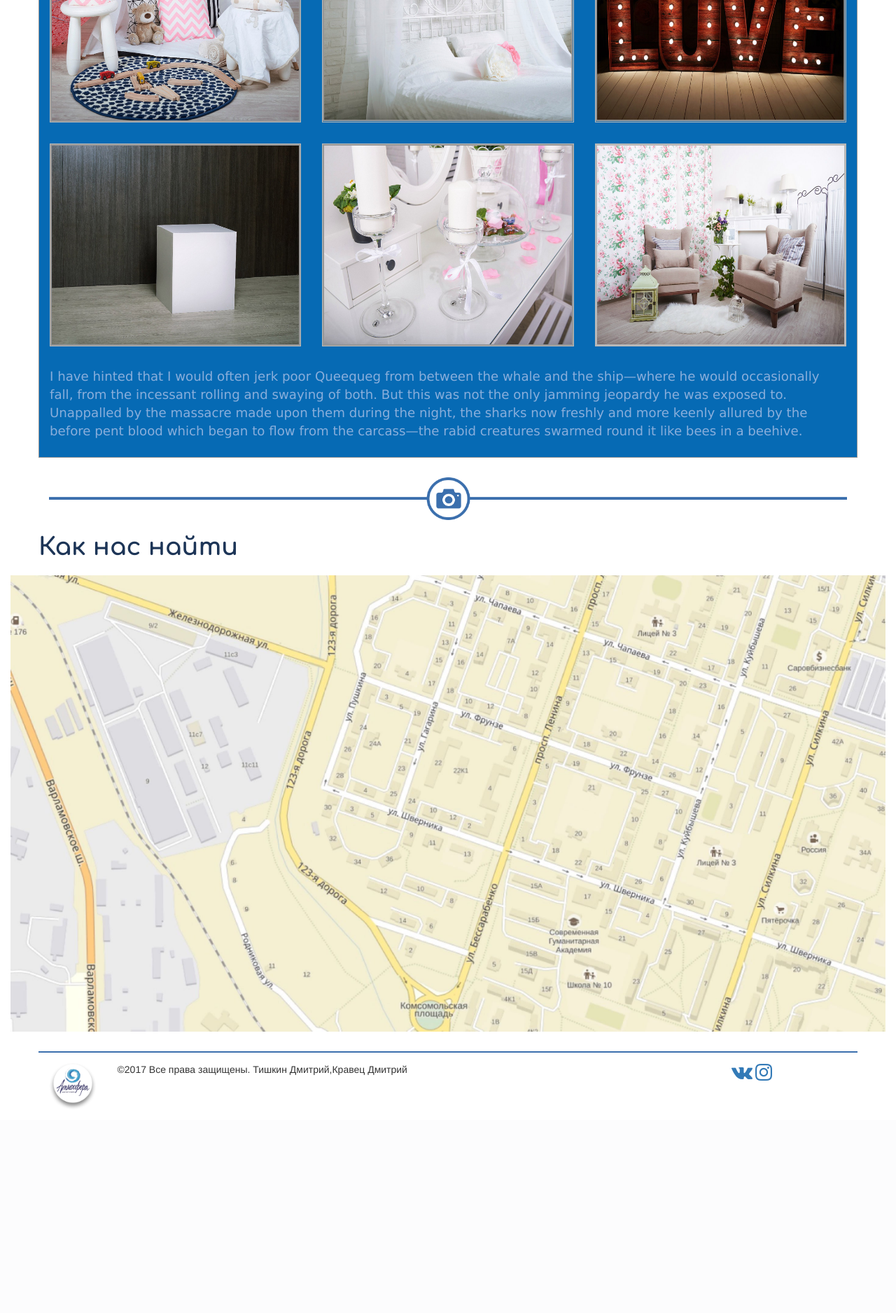
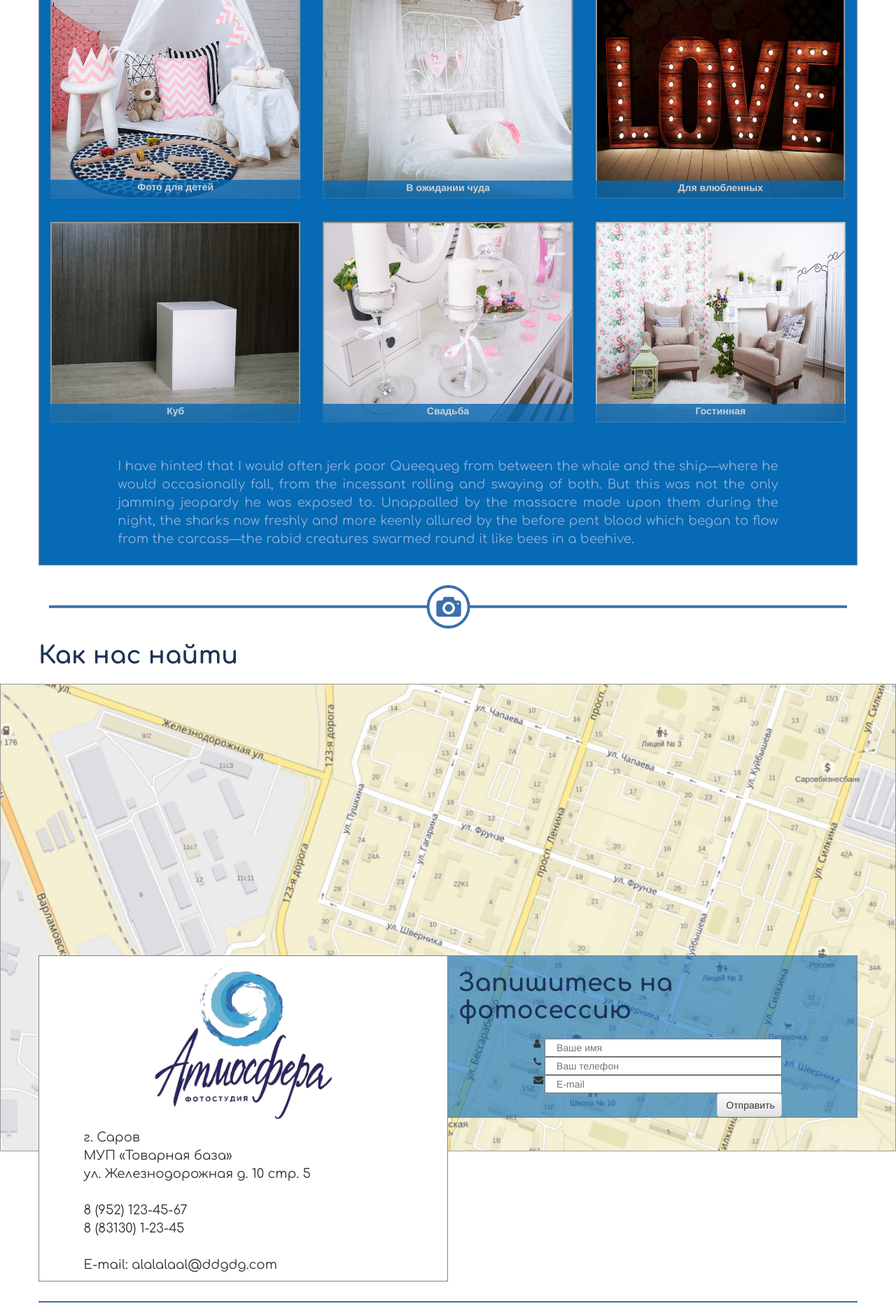
Before and after one commit to fenixsarov/Atmosphere_old, a Django app: page / in a window 1280 px wide. Shown: the part 1640-3516 px from the top of the page at 70% size. Before the commit the page ends 3223 px from the top, so only its background shows below. Run offline with Django 3.2, Linux system fonts and the light colour scheme; style sheets or scripts are compiled from the project's sources; some libraries are stand-ins or nearby versions.

Commit message:
Сделал кое какую анимацию... Ну в общем пока мне нравитя как получается, но нужно больше анимации красивой и прикольной. Нужно подумать

```diff
--- a/MainApp/templates/index.html
+++ b/MainApp/templates/index.html
@@ -6,7 +6,7 @@
 {% block content %}
 <div class="container-fluid">
     <div class="row">
-        <div id="portfolio-carousel" class="carousel slide portfolio" data-interval="3000" data-ride="carousel">
+        <div id="portfolio-carousel" class="carousel slide portfolio" data-interval="5000" data-ride="carousel">
             <div class="carousel-inner">
                 <div class="active item">
                     <img src="{% static 'images/photoportfolio/1.jpg' %}" alt="">
@@ -53,26 +53,35 @@
 </div>
 <div class="container">
     <div class="row content photographs">
-        <a class="col-sm-2 col-sm-offset-1" href="#">
-            <img src="{% static 'images/photograph/1.png' %}" alt="" class="profile">
-            <label for="">Steven Rogers</label>
-        </a>
-        <a class="col-sm-2" href="#">
-            <img src="{% static 'images/photograph/2.png' %}" alt="" class="profile">
-            <label for="">Judith White</label>
-        </a>
-        <a class="col-sm-2" href="#">
-            <img src="{% static 'images/photograph/3.png' %}" alt="" class="profile">
-            <label for="">Joan Santos</label>
-        </a>
-        <a class="col-sm-2" href="#">
-            <img src="{% static 'images/photograph/4.png' %}" alt="" class="profile">
-            <label for="">Keith Murray</label>
-        </a>
-        <a class="col-sm-2" href="#">
-            <img src="{% static 'images/photograph/5.png' %}" alt="" class="profile">
-            <label for="">Shirley Jacobs</label>
-        </a>
+        <div class="col-sm-12">
+            <div class="row">
+                <a class="at-img-link col-sm-2 col-sm-offset-1" href="#">
+                    <img src="{% static 'images/photograph/1.png' %}" alt="" class="at-img">
+                    <label class="at-description" for="">Steven Rogers</label>
+                </a>
+                <a class="at-img-link col-sm-2" href="#">
+                    <img src="{% static 'images/photograph/2.png' %}" alt="" class="at-img">
+                    <label class="at-description" for="">Judith White</label>
+                </a>
+                <a class="at-img-link col-sm-2" href="#">
+                    <img src="{% static 'images/photograph/3.png' %}" alt="" class="at-img">
+                    <label class="at-description" for="">Joan Santos</label>
+                </a>
+                <a class="at-img-link col-sm-2" href="#">
+                    <img src="{% static 'images/photograph/4.png' %}" alt="" class="at-img">
+                    <label class="at-description" for="">Keith Murray</label>
+                </a>
+                <a class="at-img-link col-sm-2" href="#">
+                    <img src="{% static 'images/photograph/5.png' %}" alt="" class="at-img">
+                    <label class="at-description" for="">Shirley Jacobs</label>
+                </a>
+            </div>
+            <div class="row description">
+                <p class="col-xs-10 col-xs-offset-1">
+                    I have hinted that I would often jerk poor Queequeg from between the whale and the ship—where he would occasionally fall, from the incessant rolling and swaying of both. But this was not the only jamming jeopardy he was exposed to. Unappalled by the massacre made upon them during the night, the sharks now freshly and more keenly allured by the before pent blood which began to flow from the carcass—the rabid creatures swarmed round it like bees in a beehive.
+                </p>
+            </div>
+        </div>
     </div>
 </div>
 <div class="container">
@@ -85,15 +94,33 @@
     <div class="row content photo-zone">
         <div class="col-xs-12">
             <div class="row img-preview">
-                <div class="col-xs-6 col-sm-4"><img src="{%static 'images/zones/1.png'%}" alt=""></div>
-                <div class="col-xs-6 col-sm-4"><img src="{%static 'images/zones/2.png'%}" alt=""></div>
-                <div class="col-xs-6 col-sm-4"><img src="{%static 'images/zones/3.png'%}" alt=""></div>
-                <div class="col-xs-6 col-sm-4"><img src="{%static 'images/zones/4.png'%}" alt=""></div>
-                <div class="col-xs-6 col-sm-4"><img src="{%static 'images/zones/5.png'%}" alt=""></div>
-                <div class="col-xs-6 col-sm-4"><img src="{%static 'images/zones/6.png'%}" alt=""></div>
+                <a class="at-img-link col-sm-4 col-xs-6" href="#">
+                    <img src="{% static 'images/zones/1.png' %}" alt="" class="at-img">
+                    <label class="at-description" for="">Фото для детей</label>
+                </a>
+                <a class="at-img-link col-sm-4 col-xs-6" href="#">
+                    <img src="{% static 'images/zones/2.png' %}" alt="" class="at-img">
+                    <label class="at-description" for="">В ожидании чуда</label>
+                </a>
+                <a class="at-img-link col-sm-4 col-xs-6" href="#">
+                    <img src="{% static 'images/zones/3.png' %}" alt="" class="at-img">
+                    <label class="at-description" for="">Для влюбленных</label>
+                </a>
+                <a class="at-img-link col-sm-4 col-xs-6" href="#">
+                    <img src="{% static 'images/zones/4.png' %}" alt="" class="at-img">
+                    <label class="at-description" for="">Куб</label>
+                </a>
+                <a class="at-img-link col-sm-4 col-xs-6" href="#">
+                    <img src="{% static 'images/zones/5.png' %}" alt="" class="at-img">
+                    <label class="at-description" for="">Свадьба</label>
+                </a>
+                <a class="at-img-link col-sm-4 col-xs-6" href="#">
+                    <img src="{% static 'images/zones/6.png' %}" alt="" class="at-img">
+                    <label class="at-description" for="">Гостинная</label>
+                </a>
             </div>
             <div class="row description">
-                <p class="col-xs-12">
+                <p class="col-xs-10 col-xs-offset-1">
                     I have hinted that I would often jerk poor Queequeg from between the whale and the ship—where he would occasionally fall, from the incessant rolling and swaying of both. But this was not the only jamming jeopardy he was exposed to. Unappalled by the massacre made upon them during the night, the sharks now freshly and more keenly allured by the before pent blood which began to flow from the carcass—the rabid creatures swarmed round it like bees in a beehive.
                 </p>
             </div>
@@ -106,9 +133,58 @@
     </div>
     <h1 class="row partition-name">Как нас найти</h1>
 </div>
-<div class="container-fluid">
-    <div class="row contacts">
-        <img src="{% static 'images/map.jpg' %}" alt="" class="col-sm-12 map">
+<div class="container-fluid at-contacts">
+    <div class="row">
+        <img src="{% static 'images/map.jpg' %}" alt="" class="at-map">
+    </div>
+    <div class="container">
+        <div class="row at-contacts-container">
+            <div class="col-sm-6 at-contact-address">
+                <div class="row">
+                    <a href="/" class="logo col-sm-6 col-sm-offset-3">
+                        <img src="{% static 'images/logo.png' %}" alt="">
+                    </a>
+                </div>
+                <div class="row">
+                    <div class="col-sm-10 col-sm-offset-1">
+                        <p>
+                            г. Саров<br>
+                            МУП «Товарная база»<br>
+                            ул. Железнодорожная д. 10 стр. 5<br><br>
+
+                            8 (952) 123-45-67<br>
+                            8 (83130) 1-23-45<br><br>
+
+                            E-mail: alalalaal@ddgdg.com
+                        </p>
+                    </div>
+                </div>
+            </div>
+            <div class="col-sm-6 at-contact-registration">
+                <div class="row">
+                    <h1 class="col-sm-12 partition-name">
+                    Запишитесь на фотосессию
+                    </h1>
+                </div>
+                <form action="" class="col-sm-8 col-sm-offset-2">
+                    <div class="row">
+                        <i class="col-sm-1 fa fa-user"></i>
+                        <input name="name" class="col-sm-11" placeholder="Ваше имя">
+                    </div>
+                    <div class="row">
+                        <i class="col-sm-1 fa fa-phone"></i>
+                        <input name="phone" class="col-sm-11" placeholder="Ваш телефон">
+                    </div>
+                    <div class="row">
+                        <i class="col-sm-1 fa fa-envelope"></i>
+                        <input name="email" class="col-sm-11" placeholder="E-mail">
+                    </div>
+                    <div class="row">
+                        <button type="submit" class="btn btn-default col-sm-3 col-sm-offset-9">Отправить</button>
+                    </div>
+                </form>
+            </div>
+        </div>
     </div>
 </div>
 {% endblock %}
--- a/static/js/main.js
+++ b/static/js/main.js
@@ -1,3 +1,38 @@
 $(function () {
     $('#portfolio-carousel .carousel-inner').height($(window).height());
+
+    $('#portfolio-carousel')
+        .find('.caption')
+        .animate({
+            'left': '4em',
+            'opacity': 1
+        }, 500, function () {
+            $(this).find('.description')
+                .animate({
+                    'opacity': 1
+                }, 500)
+        });
+    // Carousel
+    $('#portfolio-carousel').on('slide.bs.carousel', function () {
+        $(this).find('.caption')
+            .animate({
+                'opacity': 0,
+                'left': '50%'
+            }, 200, function () {
+                $(this).find('.description')
+                    .css('opacity', '0');
+            });
+    });
+    $('#portfolio-carousel').on('slid.bs.carousel', function () {
+        $(this).find('.caption')
+            .animate({
+                'left': '4em',
+                'opacity': 1
+            }, 500, function () {
+                $(this).find('.description')
+                    .animate({
+                        'opacity': 1
+                    }, 500)
+            });
+    });
 });
--- a/static/less/header.less
+++ b/static/less/header.less
@@ -6,6 +6,7 @@
     .backgrounded(0.8);
     font-size: 2em;
     text-align: center;
+    box-shadow: 0 3px 5px rgb(100, 100, 100);
     nav {
         a {
             padding-left: 0;
@@ -17,10 +18,12 @@
             padding: 1em;
             color: #FFFFFF;
             letter-spacing: 2.73px;
-            text-shadow: 1px 1px 1px rgb(150,150,150);
+            text-shadow: 2px 2px 4px rgb(150,150,150);
+            transition: 0.2s ease-in;
 
             &:hover {
-                text-shadow: 1px 1px 1px rgb(205,205,205, 0.7);
+                color: #CCCCCC;
+                text-shadow: 2px 2px 4px rgb(100,100,100);
             }
         }
 
--- a/static/less/main.less
+++ b/static/less/main.less
@@ -8,6 +8,13 @@
 body {
     a:hover {
         text-decoration: none;
+    }
+}
+
+.logo {
+    padding: 8px;
+    img {
+        width: 100%;
     }
 }
 
@@ -30,60 +37,83 @@ body {
     }
 }
 
-.container, .container-fluid {
-    .partition-name {
-        .font-headers;
-        font-size: 2.5em;
-        padding-top: 0;
-        padding-bottom: 0.3em;
-    }
-    .content {
-        .backgrounded;
-        .bordered;
-        padding: 1em 0 1em 0;
-    }
-}
-
-.content.photographs {
-    .profile {
-        width: 100%;
-    }
-    label {
-        display: block;
-        text-align: center;
-        padding: 8px;
-        font-size: 1.3em;
-        color: rgb(137, 174, 219);
-    }
-    & a:hover {
-        label {
-            color: rgb(250,250,250);
-        }
-    }
-}
-.content.photo-zone {
-    .img-preview {
-        div {
-            padding-bottom: 30px;
-        }
-        img {
-            width: 100%;
-            .img-bordered;
-        }
-    }
+.content {
     .description {
+        text-align: justify;
+        margin-top: 1em;
         .font-text;
         color: rgb(137, 174, 219);
     }
 }
-.contacts {
-    background-color: transparent !important;
-    border: none !important;
-    img.map {
+
+.at-img-link {
+    position: relative;
+    .at-img {
         width: 100%;
+        border: 1px solid transparent;
+        transition: border 0.4s ease;
+    }
+    .at-description {
+        display: block;
+        position: absolute;
+        margin: 0;
+        bottom: 0;
+        left: 0;
+        right: 0;
+        margin-right: 16px;
+        margin-left: 16px;
+        background-color: rgba(6, 106, 180, 0.8);
+        //.backgrounded(0.9);
+        text-align: center;
+        height: 2em;
+        font-size: 1em;
+        color: rgb(209, 209, 209);
+        transition: 0.2s ease-in;
+    }
+
+    &:hover {
+        .at-img {
+            /*border: 1px solid #66b4d5;*/
+        }
+        .at-description {
+            font-size: 1.4em;
+            color: rgb(255,255,255);
+        }
     }
 }
 
+.content.photo-zone {
+    .at-img-link {
+        margin-bottom: 30px;
+    }
+}
+.at-contacts {
+    position: relative;
+    img.at-map {
+        position: relative;
+        width: 100%;
+        .bordered;
+    }
+}
+
+.at-contacts-container {
+    margin-top: -20em;
+    .at-contact-address {
+        background-color: #FFF;
+        border: 1px solid gray;
+        z-index: 1000;
+        p {
+            .font-text;
+        }
+    }
+    .at-contact-registration {
+        .backgrounded(0.6);
+        border: 1px solid gray;
+        border-left: none;
+        z-index: 1001;
+
+    }
+}
 
 #portfolio-carousel {
     margin-top: -57px;
@@ -99,17 +129,19 @@ body {
         }
         .caption {
             position: absolute;
+            opacity: 0;
             z-index: 100;
             width: 200px;
             height: 150px;
             bottom: 2em;
-            left: 4em;
+            left: 50%;
             border: none;
             overflow: hidden;
             .description {
                 position: absolute;
                 bottom: 0;
                 width: 100%;
+                opacity: 0;
                 border: none;
                 .backgrounded(0.4);
                 .font-headers;
@@ -136,12 +168,3 @@ body {
         }
     }
 }
-/*
-section {
-    margin: 0;
-    padding: 0;
-}
-.main {
-    padding: 0;
-}
-*/
--- a/static/less/mixin.less
+++ b/static/less/mixin.less
@@ -12,7 +12,7 @@
 }
 
 .font-text {
-    font-family: "Verdana";
+    font-family: "Comfortaa";
     font-size: 1.3em;
 }
 
```
